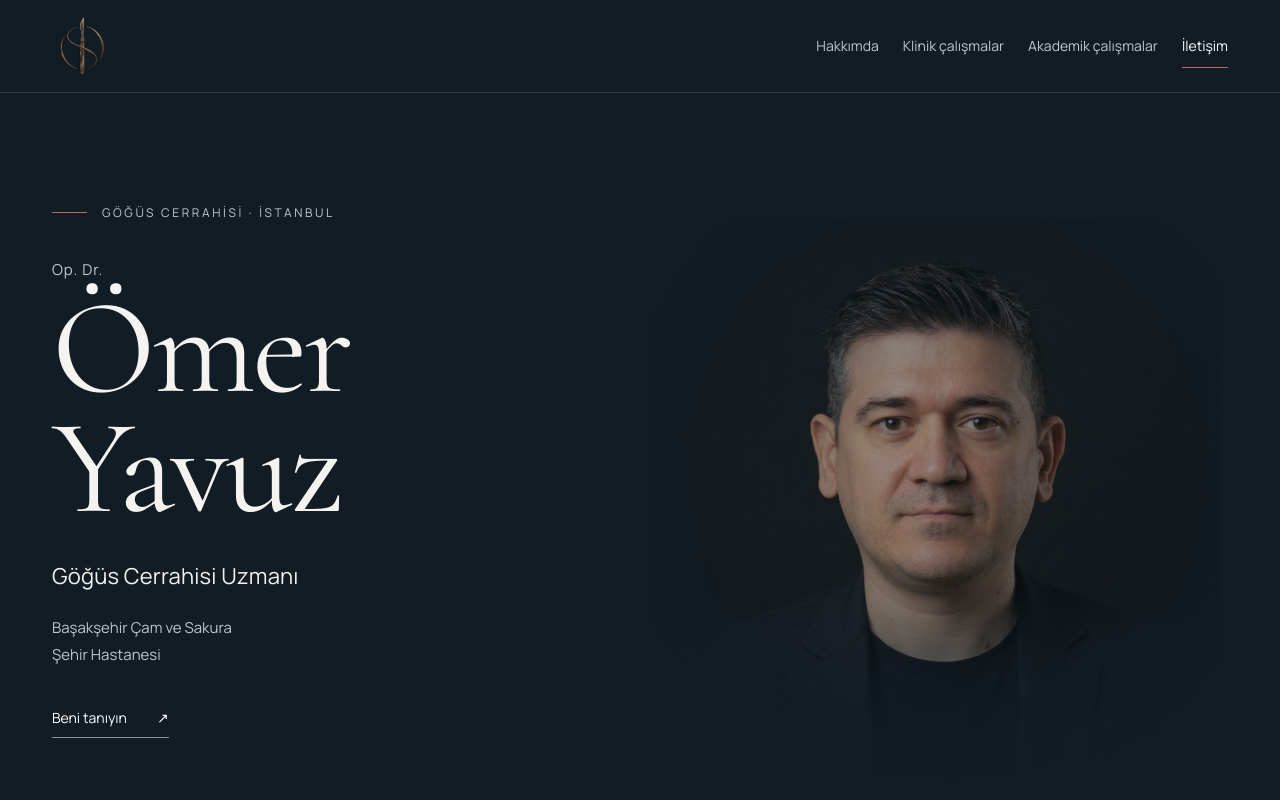
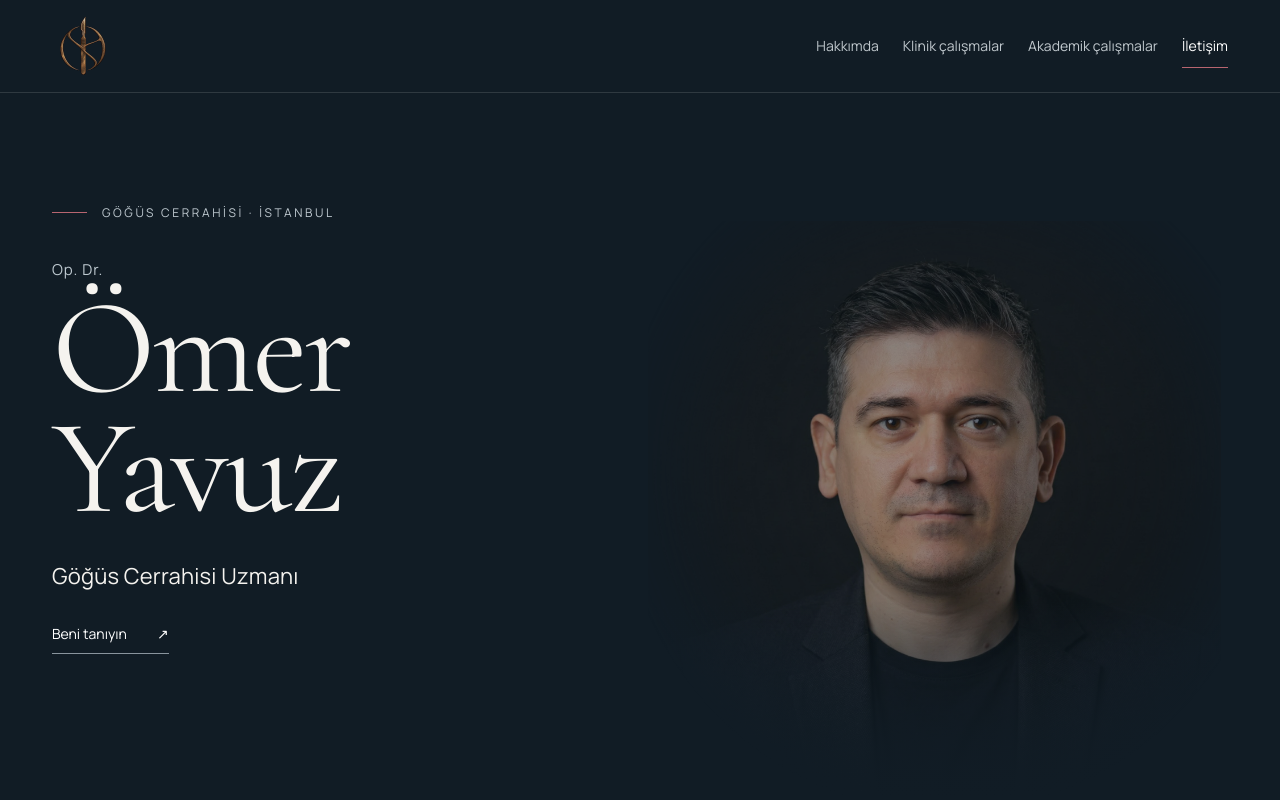
Before and after one commit to omeryavuz3853/site, a plain HTML site: page index.html in a window 1280 px wide. Shown: the top 800 px of the page. Drawn offline with nearby package versions, Linux system fonts and the light colour scheme.

Commit message:
Use approved E-Y scalpel logo and remove homepage hospital line

```diff
--- a/index.html
+++ b/index.html
@@ -26,10 +26,10 @@
 @media(max-width:620px){#oyv2 .about-screen{min-height:0}#oyv2 .about-content{padding-top:26px;padding-bottom:40px}#oyv2 .about-content h2{font-size:52px;margin-bottom:30px}#oyv2 .about-facts,#oyv2 .memberships{max-width:none}#oyv2 .about-facts dd{font-size:16px}#oyv2 .about-facts>div{padding-bottom:20px;margin-bottom:20px}#oyv2 .about-background img{object-position:57% 42%;opacity:.33}#oyv2 .about-background:after{background:linear-gradient(90deg,#111c25e8,#111c25b3),linear-gradient(0deg,#111c25 0%,transparent 55%)}#oyv2 .memberships a{font-size:14px;min-height:48px}#oyv2 .memberships h3{font-size:29px}}
 </style>
 <div id="oyv2">
-<header class="top"><a class="skip" href="#oy-content">İçeriğe geç</a><nav class="wrap nav" aria-label="Ana menü"><a href="#home" data-page="home" class="brand" aria-label="Ömer Yavuz · Ana sayfa"><img class="brand-monogram" src="assets/header-scalpel-transparent.webp?v=20261018b" alt="" width="60" height="60"></a><div class="navlinks"><a href="#about" data-page="about">Hakkımda</a><a href="#clinical" data-page="clinical">Klinik çalışmalar</a><a href="#academic" data-page="academic">Akademik çalışmalar</a><a href="#contact" data-page="contact" class="contactlink">İletişim</a></div></nav></header>
+<header class="top"><a class="skip" href="#oy-content">İçeriğe geç</a><nav class="wrap nav" aria-label="Ana menü"><a href="#home" data-page="home" class="brand" aria-label="Ömer Yavuz · Ana sayfa"><img class="brand-monogram" src="assets/header-scalpel-ey.webp?v=20261026" alt="" width="60" height="60"></a><div class="navlinks"><a href="#about" data-page="about">Hakkımda</a><a href="#clinical" data-page="clinical">Klinik çalışmalar</a><a href="#academic" data-page="academic">Akademik çalışmalar</a><a href="#contact" data-page="contact" class="contactlink">İletişim</a></div></nav></header>
 <main id="oy-content">
 <section data-view="home" aria-label="Ana sayfa">
-<div class="stage"><div class="portrait"><img src="assets/portrait.jpg" alt="Ömer Yavuz portresi" width="1568" height="1592"></div><div class="wrap hero"><div class="hero-copy"><p class="eyebrow">Göğüs cerrahisi · İstanbul</p><p class="title-small">Op. Dr.</p><h1><span>Ömer</span><span>Yavuz</span></h1><p class="specialty">Göğüs Cerrahisi Uzmanı</p><p class="hospital">Başakşehir Çam ve Sakura<br>Şehir Hastanesi</p><a class="textlink" href="#about" data-page="about">Beni tanıyın <span aria-hidden="true">↗</span></a></div></div></div>
+<div class="stage"><div class="portrait"><img src="assets/portrait.jpg" alt="Ömer Yavuz portresi" width="1568" height="1592"></div><div class="wrap hero"><div class="hero-copy"><p class="eyebrow">Göğüs cerrahisi · İstanbul</p><p class="title-small">Op. Dr.</p><h1><span>Ömer</span><span>Yavuz</span></h1><p class="specialty">Göğüs Cerrahisi Uzmanı</p><a class="textlink" href="#about" data-page="about">Beni tanıyın <span aria-hidden="true">↗</span></a></div></div></div>
 <div class="wrap education"><img class="seal" src="assets/gata_logo.jpg" alt="Gülhane Askeri Tıp Fakültesi amblemi" width="85" height="85"><div class="education-copy"><div><p>Fakülte</p><strong>Gülhane Askeri Tıp Fakültesi / Ankara</strong></div><div><p>Uzmanlık</p><strong>Gülhane Askeri Tıp Akademisi Haydarpaşa Eğitim ve Araştırma Hastanesi / İstanbul</strong></div></div></div>
 <div class="wrap gateways"><a class="gateway" href="#clinical" data-page="clinical"><small>KLİNİK</small><h2>Çalışma alanlarım <span aria-hidden="true">↗</span></h2><p>Göğüs cerrahisindeki ilgi alanlarım.</p></a><a class="gateway" href="#academic" data-page="academic"><small>AKADEMİK</small><h2>Akademik çalışmalar <span aria-hidden="true">↗</span></h2><p>Yayınlar ve akademik profiller.</p></a><a class="gateway" href="#contact" data-page="contact"><small>İLETİŞİM</small><h2>Bana ulaşın <span aria-hidden="true">↗</span></h2><p>E-posta ve iletişim formu.</p></a></div>
 </section>
```
Also changed, not shown: assets/header-scalpel-ey.webp (added).
